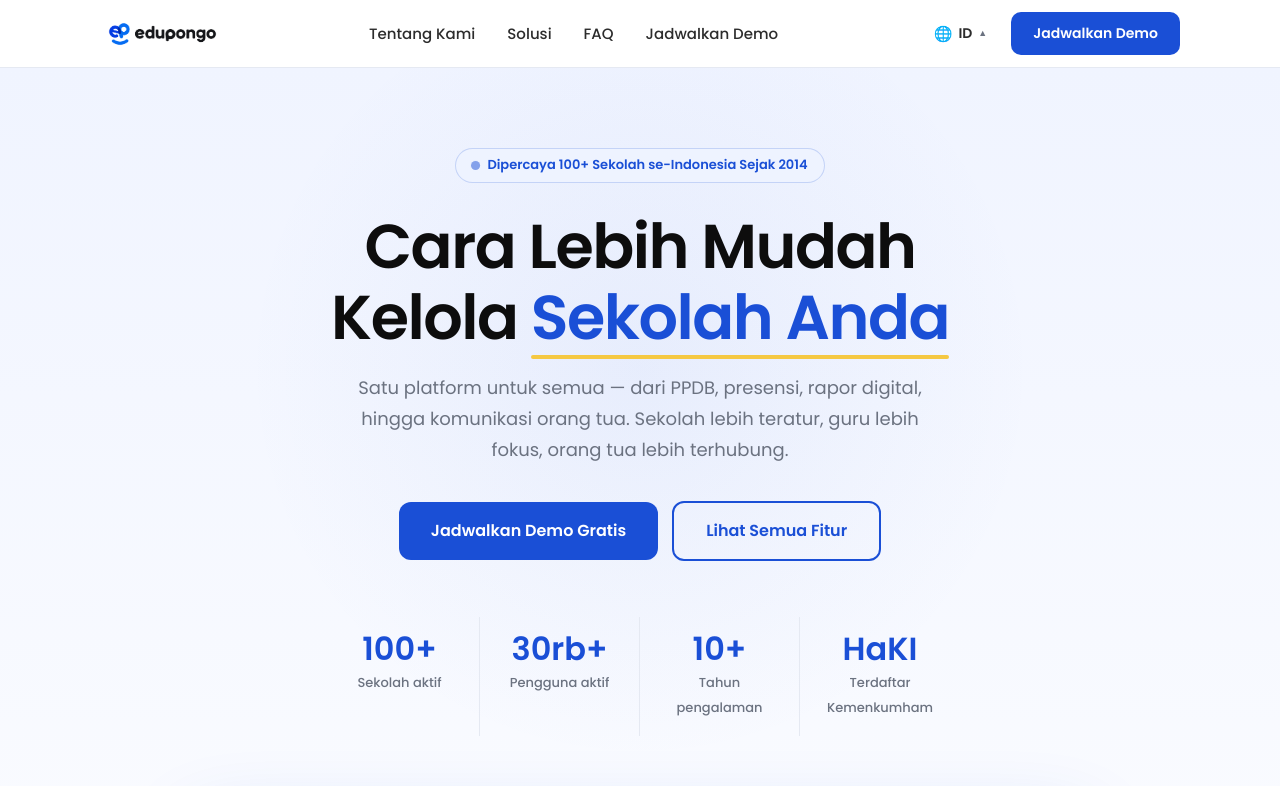
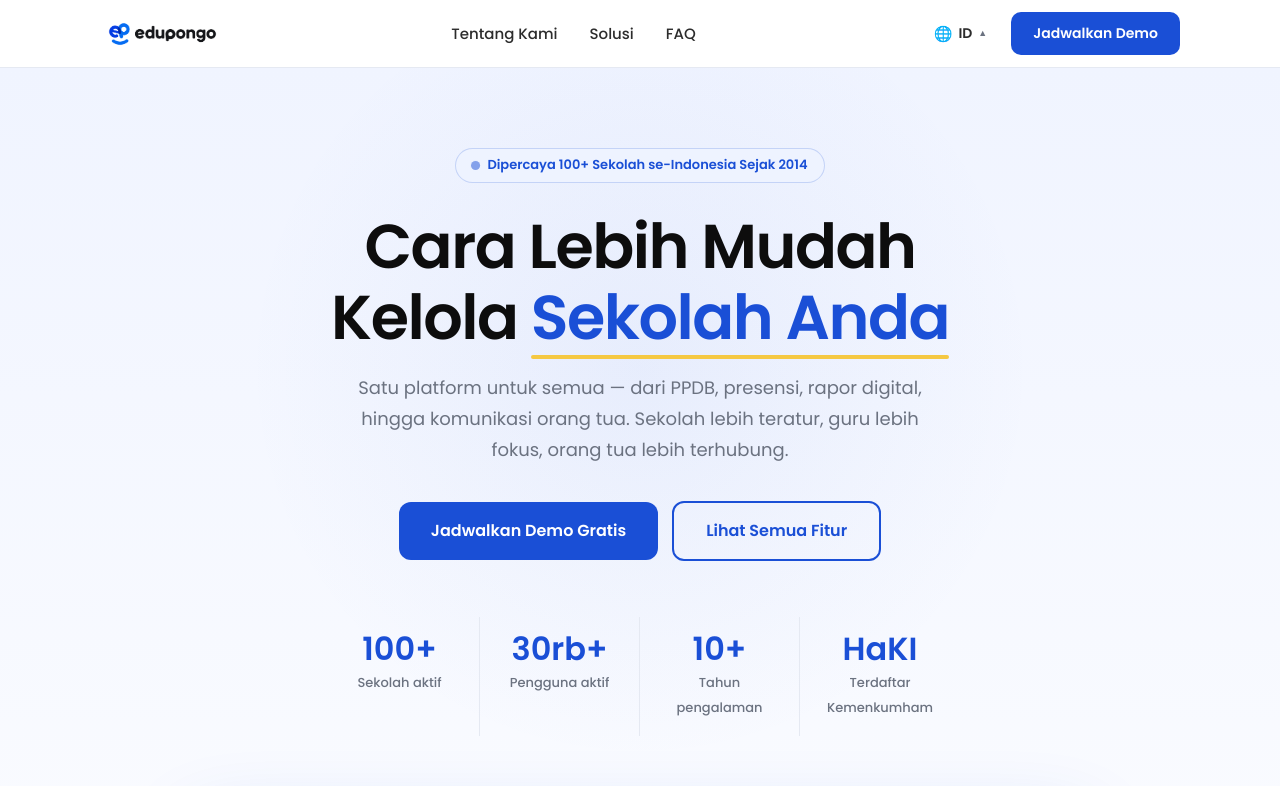
Before and after one commit to aldivauza-rgb/edupongo, a React (Vite) app: page / in a window 1280 px wide. Shown: the top 786 px of the page. Built offline with nearby package versions, Linux system fonts and the light colour scheme.

Commit message:
hapus jadwalkan demo dari menu mobile

```diff
--- a/src/components/Navbar.jsx
+++ b/src/components/Navbar.jsx
@@ -43,11 +43,6 @@ export default function Navbar({ page, onNavigate }) {
             FAQ
           </button>
         </li>
-        <li>
-          <button className="nav-mobile-cta-inline" onClick={() => {}}>
-            Jadwalkan Demo
-          </button>
-        </li>
       </ul>
 
       <div className="nav-cta">
```
